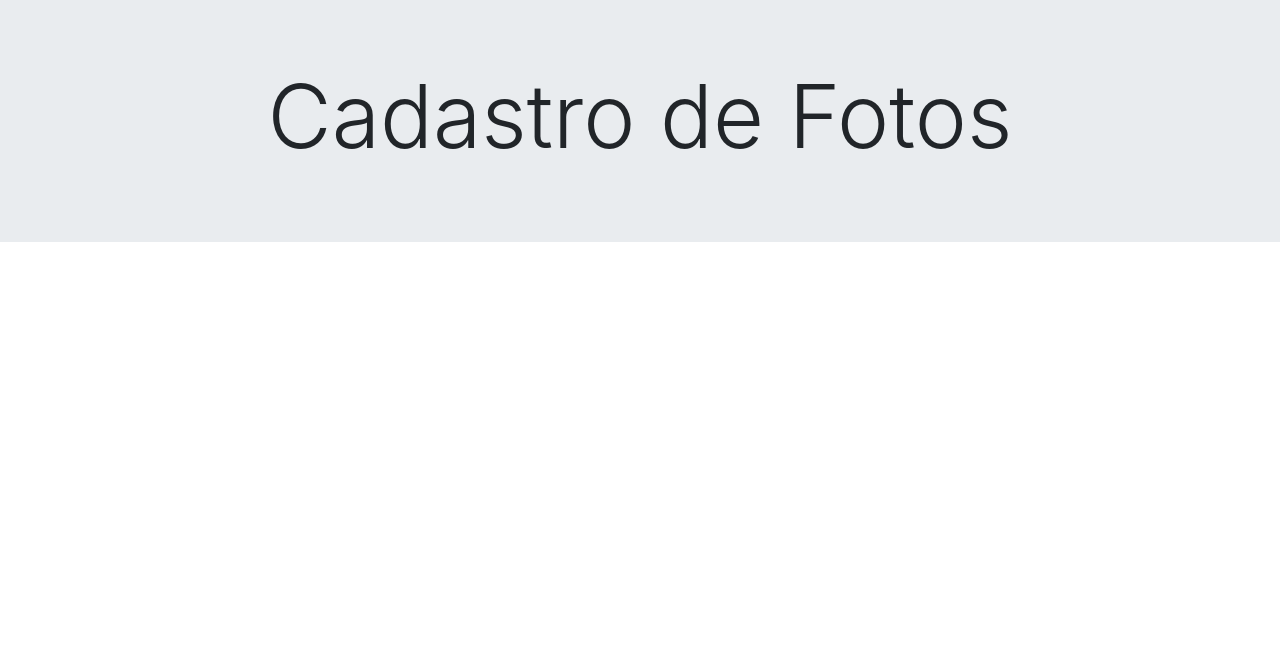
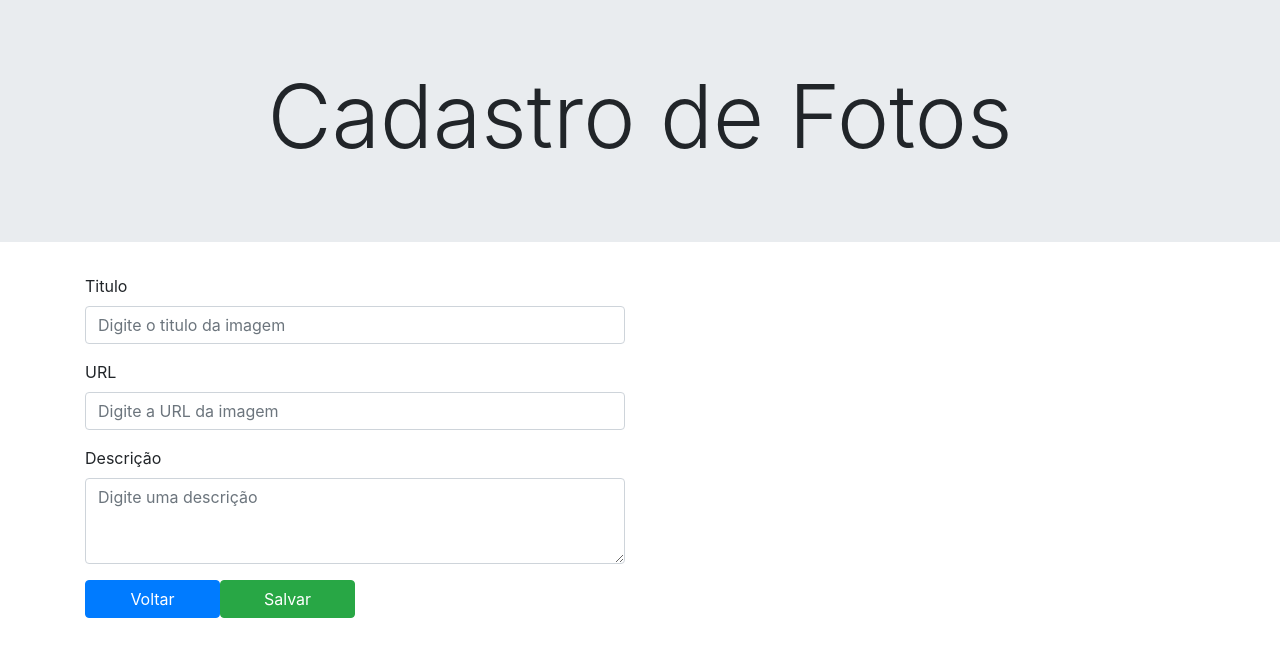
Before and after one commit to mathvbarone/angular-project, an Angular app in the folder project/: page /cadastro in a window 1280 px wide. Shown: the top 656 px of the page. Built offline with nearby package versions, Linux system fonts and the light colour scheme.

Commit message:
Criando a estrutura HTML do form

```diff
--- a/project/src/app/cadastro/cadastro.component.html
+++ b/project/src/app/cadastro/cadastro.component.html
@@ -1,3 +1,26 @@
-<div class="jumbotron  jumbotron-fluid">
+<header class="jumbotron  jumbotron-fluid">
     <h1 class="title display-2 text-center">Cadastro de Fotos</h1>
-</div>
+</header>
+<section class="container">
+    <div class="row">
+        <form class="col-sm-6">
+            <div class="form-group">
+                <label for="InputTitle">Titulo</label>
+                <input type="text" class="form-control" id="InputTitle" placeholder="Digite o titulo da imagem">
+            </div>
+            <div class="form-group">
+                <label for="InputUrl">URL</label>
+                <input type="text" class="form-control" id="InputUrl" placeholder="Digite a URL da imagem">
+            </div>
+            <div class="form-group">
+                <label for="TextAreaDescricao">Descrição</label>
+                <textarea class="form-control" id="TextAreaDescricao" rows="3" placeholder="Digite uma descrição"></textarea>
+            </div>
+
+            <a [routerLink]="['']" class="btn btn-primary col-sm-3 mb-3">Voltar</a>
+
+            <button type="submit" class="col-sm-3 btn btn-success mb-3">Salvar</button>
+
+        </form>
+    </div>
+</section>
```
